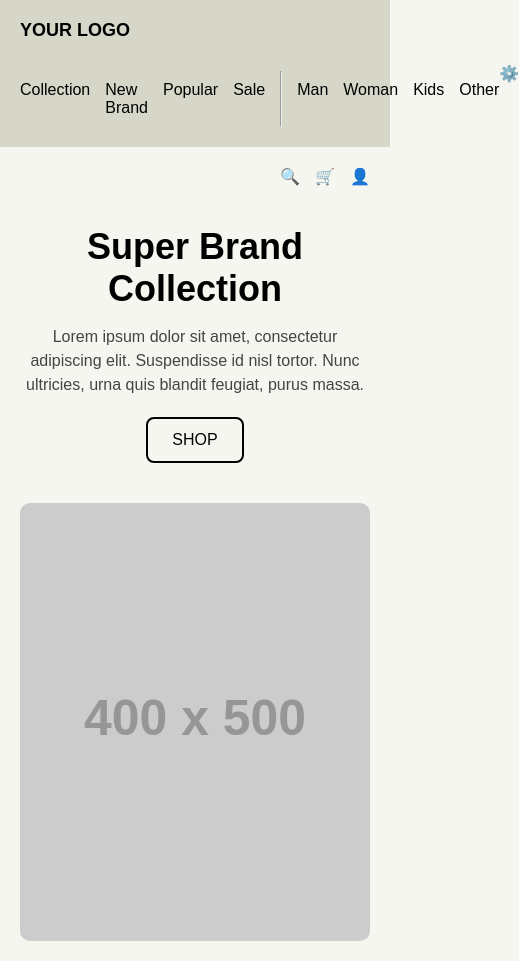
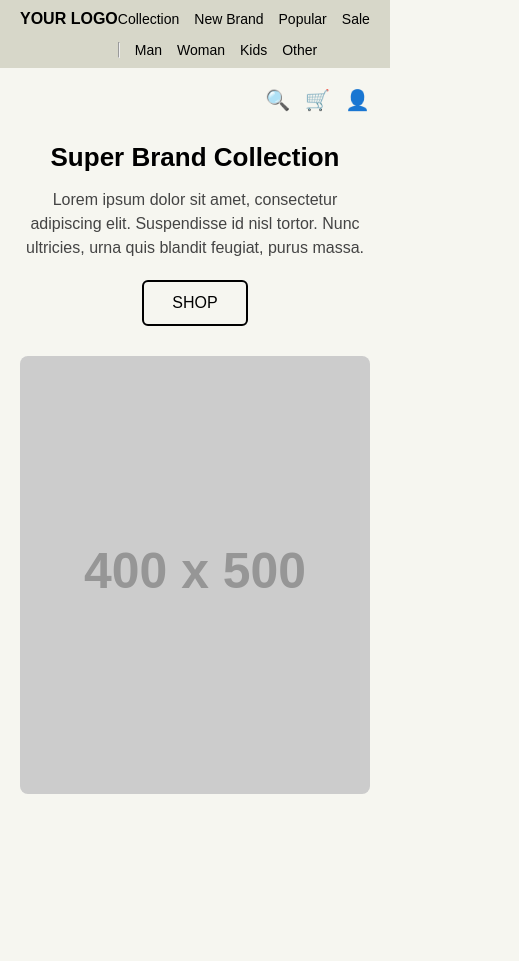
Before and after one commit to BlkyLim001/blerp-wl-checker, a plain HTML site: page index.html in a window 390 px wide. Shown: the whole page, 519 px wide, since content can reach past the window. After the commit the page ends 844 px from the top, so only its background shows below. Drawn offline with Linux system fonts and the light colour scheme; placeholder pictures from the web are drawn by us.

Commit message:
Update index.html

```diff
--- a/index.html
+++ b/index.html
@@ -3,7 +3,7 @@
 <head>
   <meta charset="UTF-8">
   <meta name="viewport" content="width=device-width, initial-scale=1.0">
-  <title>Brand Collection</title>
+  <title>Super Brand Collection</title>
   <style>
     * {
       margin: 0;
@@ -28,9 +28,13 @@
       justify-content: space-between;
     }
 
-    .sidebar h2 {
-      font-size: 18px;
+    .logo {
+      font-weight: bold;
       margin-bottom: 30px;
+    }
+
+    .sidebar nav {
+      flex: 1;
     }
 
     .sidebar nav a {
@@ -38,7 +42,7 @@
       text-decoration: none;
       color: #000;
       font-size: 16px;
-      margin: 10px 0;
+      margin: 12px 0;
     }
 
     .sidebar nav a:hover {
@@ -48,24 +52,25 @@
     /* Main content */
     .main {
       flex: 1;
-      padding: 40px;
+      padding: 30px;
       display: flex;
       flex-direction: column;
-      justify-content: center;
     }
 
     .topbar {
       display: flex;
       justify-content: flex-end;
-      margin-bottom: 40px;
+      margin-bottom: 30px;
       gap: 15px;
+      font-size: 20px;
     }
 
     .hero {
       display: flex;
+      align-items: center;
+      justify-content: space-between;
+      gap: 30px;
       flex-wrap: wrap;
-      align-items: center;
-      gap: 40px;
     }
 
     .hero-text {
@@ -74,7 +79,7 @@
     }
 
     .hero-text h1 {
-      font-size: 36px;
+      font-size: 34px;
       margin-bottom: 15px;
     }
 
@@ -85,12 +90,12 @@
     }
 
     .hero-text button {
-      padding: 12px 24px;
+      padding: 12px 28px;
       border: 2px solid #000;
       background: transparent;
       font-size: 16px;
       cursor: pointer;
-      border-radius: 8px;
+      border-radius: 6px;
       transition: all 0.3s ease;
     }
 
@@ -102,7 +107,8 @@
     .hero img {
       flex: 1;
       max-width: 400px;
-      border-radius: 10px;
+      border-radius: 8px;
+      object-fit: cover;
     }
 
     /* Mobile adjustments */
@@ -114,13 +120,20 @@
       .sidebar {
         width: 100%;
         flex-direction: row;
-        justify-content: space-around;
+        justify-content: space-between;
         align-items: center;
+        padding: 10px 20px;
       }
 
       .sidebar nav {
         display: flex;
+        flex-wrap: wrap;
         gap: 15px;
+      }
+
+      .sidebar nav a {
+        margin: 0;
+        font-size: 14px;
       }
 
       .main {
@@ -132,6 +145,10 @@
         text-align: center;
       }
 
+      .hero-text h1 {
+        font-size: 26px;
+      }
+
       .hero img {
         max-width: 100%;
       }
@@ -141,8 +158,7 @@
 <body>
   <!-- Sidebar -->
   <aside class="sidebar">
-    <div>
-      <h2>YOUR LOGO</h2>
+    <div class="logo">YOUR LOGO</div>
     <nav>
       <a href="#">Collection</a>
       <a href="#">New Brand</a>
@@ -154,10 +170,6 @@
       <a href="#">Kids</a>
       <a href="#">Other</a>
     </nav>
-    </div>
-    <div>
-      <p>⚙️</p>
-    </div>
   </aside>
 
   <!-- Main content -->
```
Lines whose indentation alone changed are shown as unchanged.
